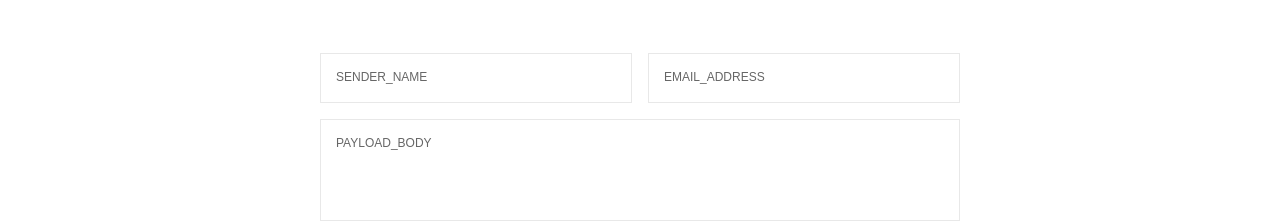
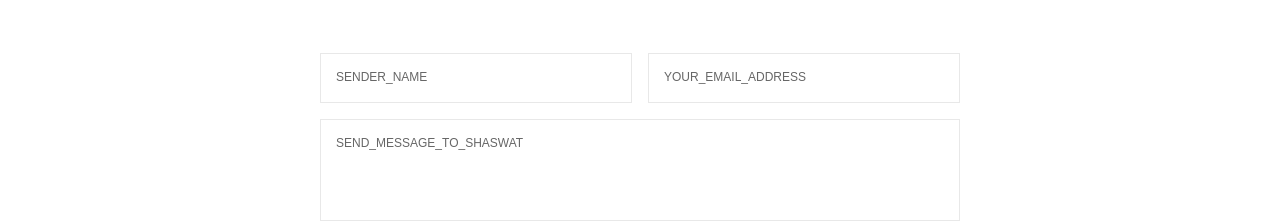
Before and after one commit to shaswatxd/shaswathub, a Next.js app: page / in a window 1280 px wide. Shown: the part 4456-4678 px from the top of the page. Built offline with nearby package versions, Linux system fonts and the light colour scheme; a web font is replaced by a local one.

Commit message:
auto update

```diff
--- a/app/components/Contact.jsx
+++ b/app/components/Contact.jsx
@@ -57,7 +57,7 @@ export default function Contact() {
     setSubmitting(true);
 
     try {
-      const res = await fetch("https://formsubmit.co/ajax/srijankumardeo777@gmail.com", {
+      const res = await fetch(process.env.NEXT_PUBLIC_FORM_ENDPOINT || "", {
         method: "POST",
         headers: { "Content-Type": "application/json", Accept: "application/json" },
         body: JSON.stringify({
@@ -74,7 +74,7 @@ export default function Contact() {
       setForm({ name: "", email: "", message: "" });
       setErrors({});
     } catch {
-      setToast({ message: "Transmission failed. Try again or email directly.", type: "error" });
+      setToast({ message: "Transmission failed. Please try again later.", type: "error" });
     } finally {
       setSubmitting(false);
     }
@@ -156,7 +156,7 @@ export default function Contact() {
             <label
               className={`absolute left-4 pointer-events-none transition-all duration-300 select-none ${focused.email || form.email ? 'top-1.5 text-[8.5px] text-cyan font-bold' : 'top-4 text-xs text-[#666] dark:text-[#999]'}`}
             >
-              EMAIL_ADDRESS
+              YOUR_EMAIL_ADDRESS
             </label>
             {errors.email && (
               <div className="text-[#ff3d9a] font-mono text-[8.5px] mt-1 pl-1">{errors.email}</div>
@@ -177,7 +177,7 @@ export default function Contact() {
           <label
             className={`absolute left-4 pointer-events-none transition-all duration-300 select-none ${focused.message || form.message ? 'top-2 text-[8.5px] text-cyan font-bold' : 'top-4 text-xs text-[#666] dark:text-[#999]'}`}
           >
-            PAYLOAD_BODY
+            SEND_MESSAGE_TO_SHASWAT
           </label>
           {errors.message && (
             <div className="text-[#ff3d9a] font-mono text-[8.5px] mt-1 pl-1">{errors.message}</div>
```
